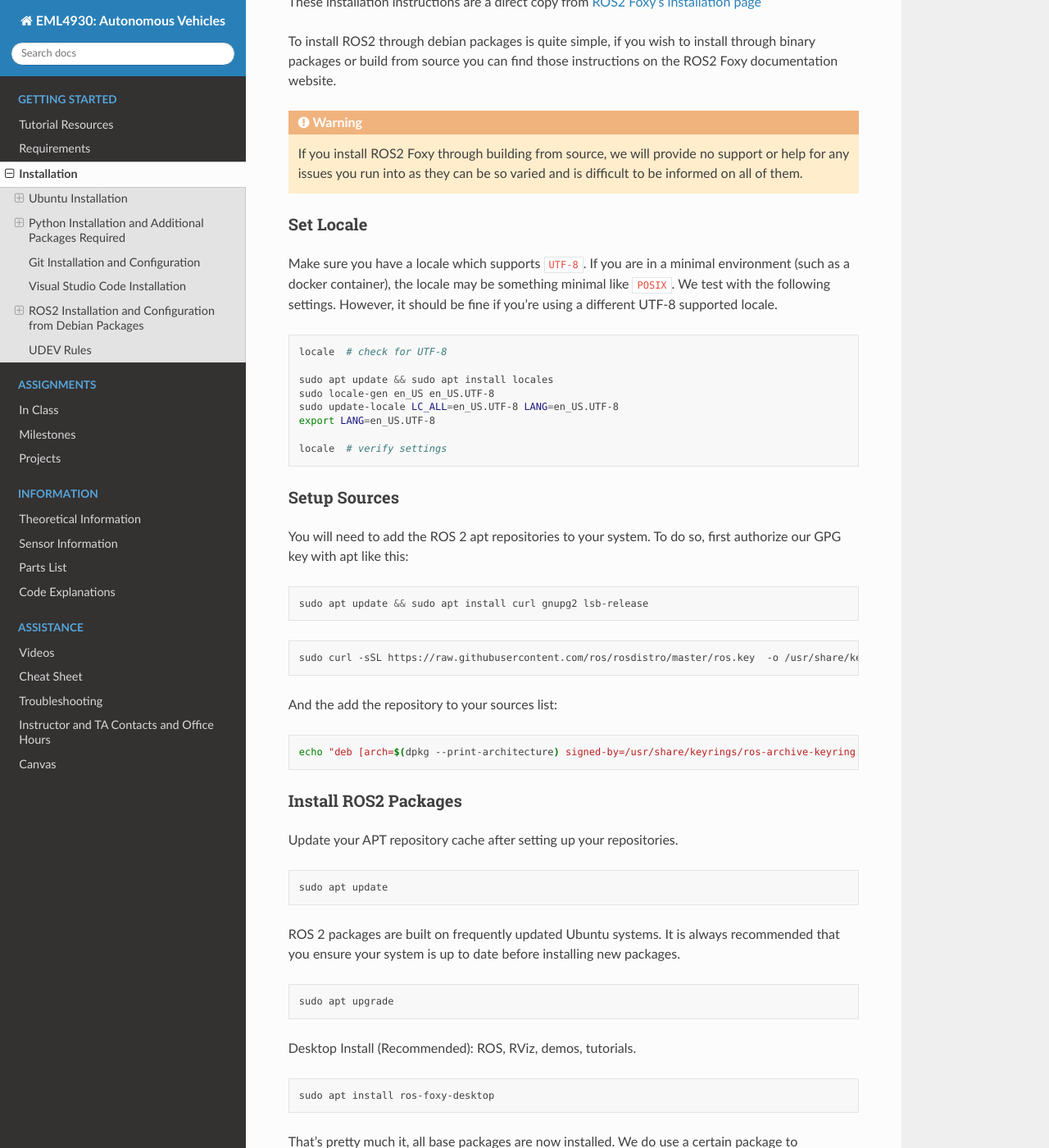
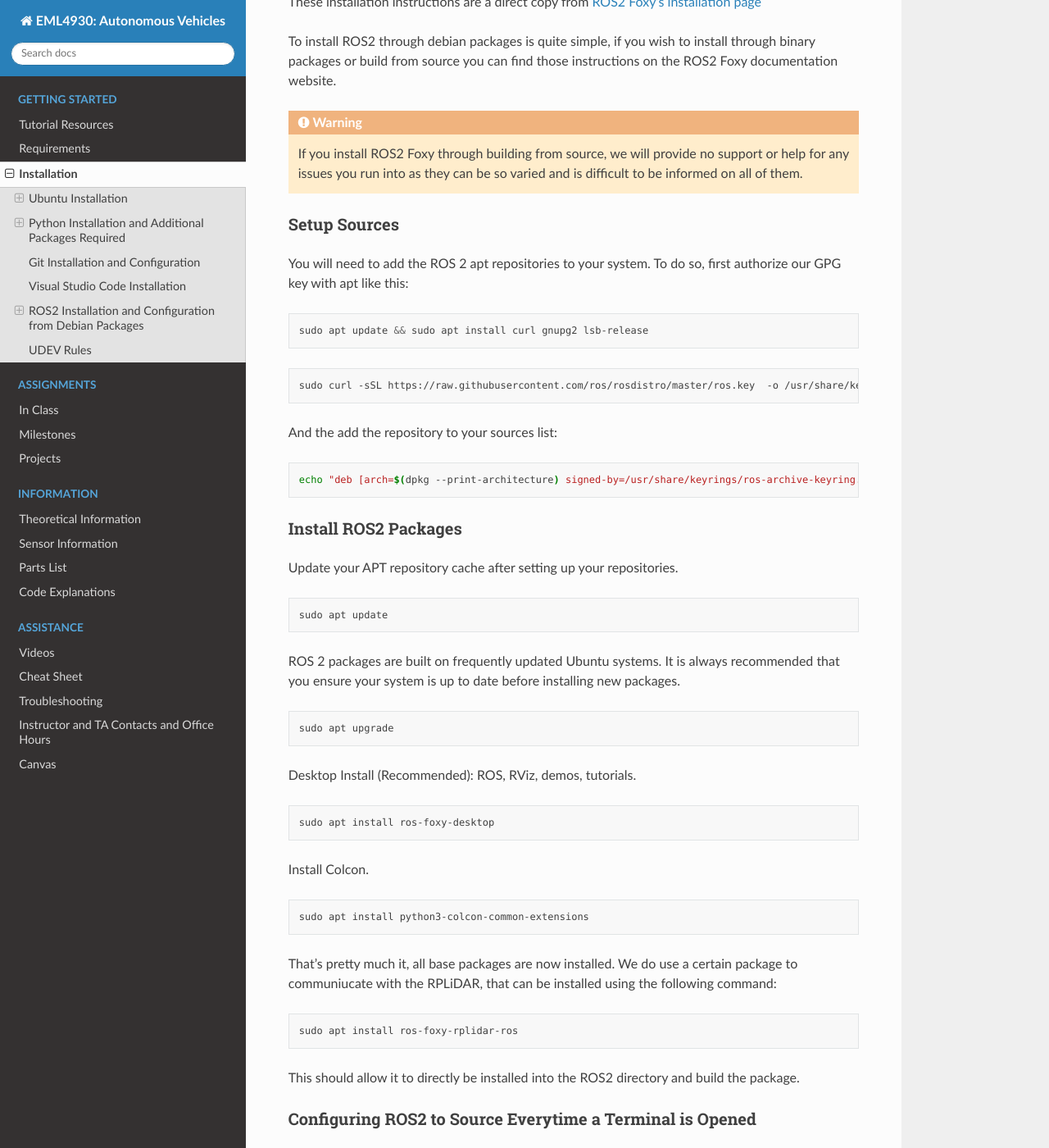
Before and after one commit to av-mae-uf/av1tenth-docs, a Sphinx documentation site: the page built from docs/gettingstarted/installation.rst, in a window 1280 px wide and 1400 px high, scrolled down 3087 px. Shown: the whole window at 82% size. Built offline with Sphinx 7.4.7 and the Read the Docs theme 2.0.0, drawn with Linux system fonts in a browser that asks for light colours; some of the changed text lies outside the part shown.

Commit message:
Adding colcon as part of ros installation

```diff
--- a/docs/gettingstarted/installation.rst
+++ b/docs/gettingstarted/installation.rst
@@ -134,24 +134,6 @@ To install ROS2 through debian packages is quite simple, if you wish to install
 
 .. warning:: If you install ROS2 Foxy through building from source, we will provide no support or help for any issues you run into as they can be so varied and is difficult to be informed on all of them.
 
-Set Locale
-^^^^^^^^^^
-
-Make sure you have a locale which supports ``UTF-8``.
-If you are in a minimal environment (such as a docker container), the locale may be something minimal like ``POSIX``.
-We test with the following settings. However, it should be fine if you're using a different UTF-8 supported locale.
-
-.. code-block:: bash
-
-   locale  # check for UTF-8
-
-   sudo apt update && sudo apt install locales
-   sudo locale-gen en_US en_US.UTF-8
-   sudo update-locale LC_ALL=en_US.UTF-8 LANG=en_US.UTF-8
-   export LANG=en_US.UTF-8
-
-   locale  # verify settings
-
 Setup Sources
 ^^^^^^^^^^^^^
 
@@ -192,7 +174,13 @@ Desktop Install (Recommended): ROS, RViz, demos, tutorials.
 
     sudo apt install ros-foxy-desktop
 
-That's pretty much it, all base packages are now installed. We do use a certain package to comminucate with the RPLiDAR, that can be installed using the following command:
+Install Colcon.
+
+.. code-block:: bash
+
+    sudo apt install python3-colcon-common-extensions
+
+That's pretty much it, all base packages are now installed. We do use a certain package to communiucate with the RPLiDAR, that can be installed using the following command:
 
 .. code-block:: bash
 
@@ -214,14 +202,6 @@ Though if you want it to be sourced everytime you open a terminal, run the follo
 
     echo "source /opt/ros/foxy/setup.bash" >> ~/.bashrc
 
-Installing Colcon
-^^^^^^^^^^^^^^^^^
-
-Sometimes when ROS2 is installed, it doesn't install ``colcon`` the package builder. To install this you can run the following command.
-
-.. code-block:: bash
-
-    sudo apt install python3-colcon-common-extensions
 
 UDEV Rules
 ----------
```
